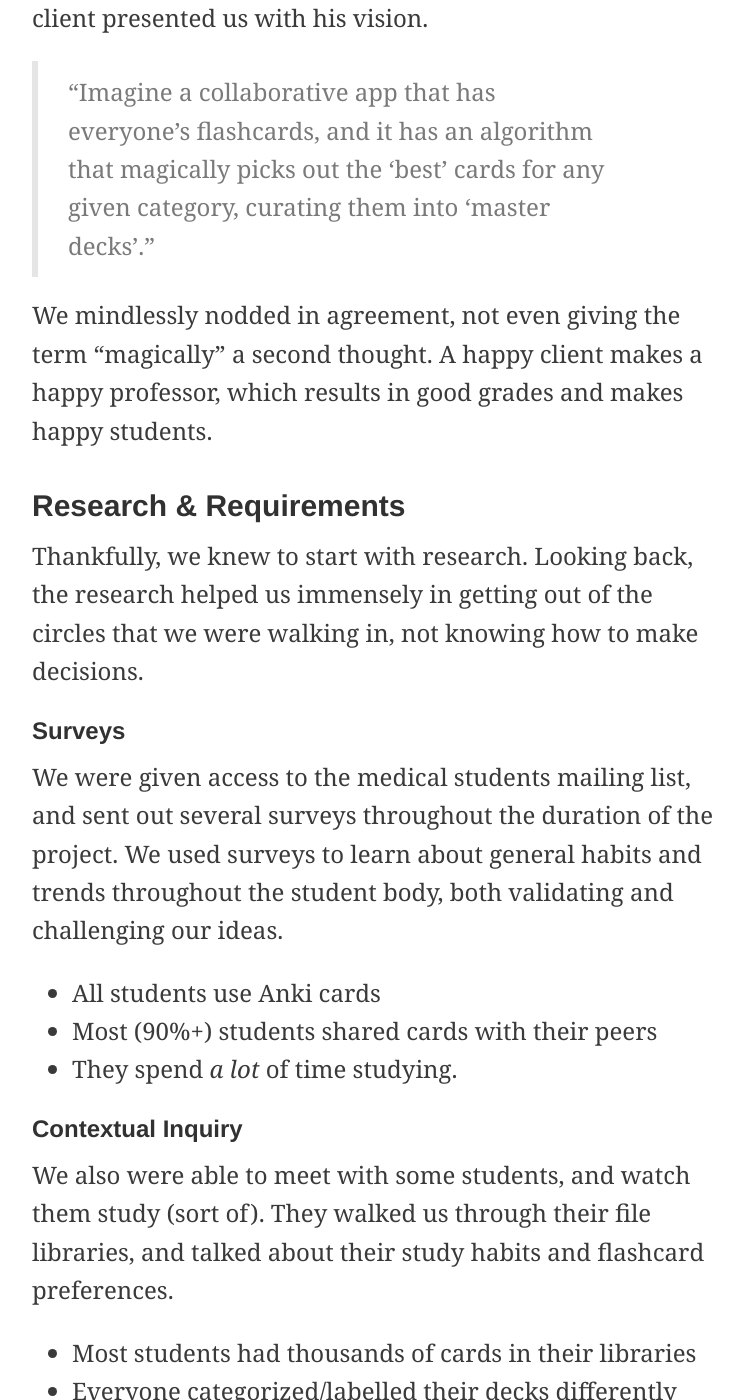
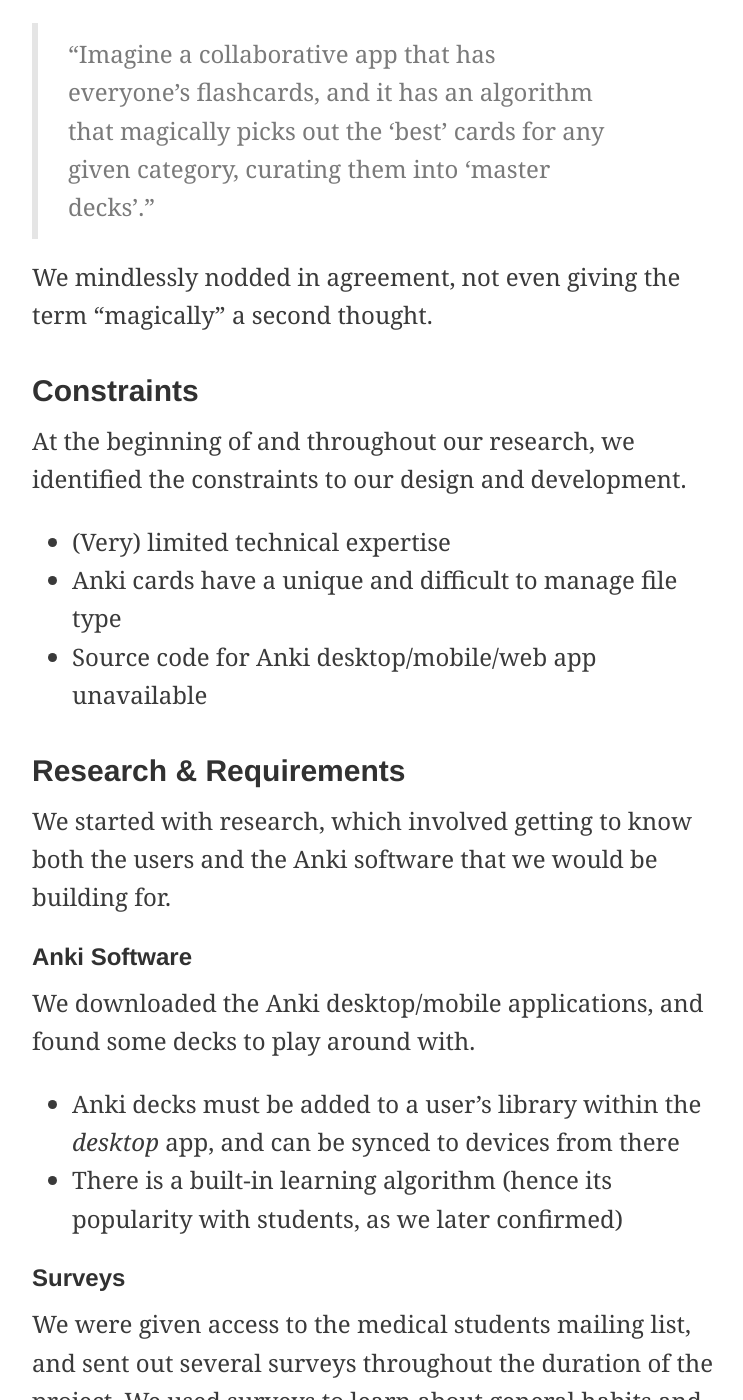
Before and after one commit to wilburc/wilburc.github.io, a Jekyll site: the page built from _portfolio/ankishare.md, in a window 1280 px wide and 1400 px high, scrolled down 748 px. Shown: the whole window, without its empty margins (260-1003 px from the left). Built offline with Jekyll 4.4.1, drawn with Linux system fonts in a browser that asks for light colours; some of the changed text lies outside the part shown.

Commit message:
writing moar

```diff
--- a/_portfolio/ankishare.md
+++ b/_portfolio/ankishare.md
@@ -21,11 +21,25 @@
 
 > “Imagine a collaborative app that has everyone’s flashcards, and it has an algorithm that magically picks out the ‘best’ cards for any given category, curating them into ‘master decks’.”
 
-We mindlessly nodded in agreement, not even giving the term “magically” a second thought. A happy client makes a happy professor, which results in good grades and makes happy students.
+We mindlessly nodded in agreement, not even giving the term “magically” a second thought.
+
+### Constraints
+
+At the beginning of and throughout our research, we identified the constraints to our design and development.
+
+- (Very) limited technical expertise
+- Anki cards have a unique and difficult to manage file type
+- Source code for Anki desktop/mobile/web app unavailable
 
 ### Research & Requirements
 
-Thankfully, we knew to start with research. Looking back, the research helped us immensely in getting out of the circles that we were walking in, not knowing how to make decisions.
+We started with research, which involved getting to know both the users and the Anki software that we would be building for.
+
+#### Anki Software
+We downloaded the Anki desktop/mobile applications, and found some decks to play around with.
+
+- Anki decks must be added to a user’s library within the <i>desktop</i> app, and can be synced to devices from there
+- There is a built-in learning algorithm (hence its popularity with students, as we later confirmed)
 
 #### Surveys
 We were given access to the medical students mailing list, and sent out several surveys throughout the duration of the project. We used surveys to learn about general habits and trends throughout the student body, both validating and challenging our ideas.
@@ -35,7 +49,6 @@
 - They spend <i>a lot</i> of time studying.
 
 #### Contextual Inquiry
-
 We also were able to meet with some students, and watch them study (sort of). They walked us through their file libraries, and talked about their study habits and flashcard preferences.
 
 - Most students had thousands of cards in their libraries
```
Also changed, not shown: other parts of _portfolio/ankishare.md (+1 -1 lines), 9 other files.
